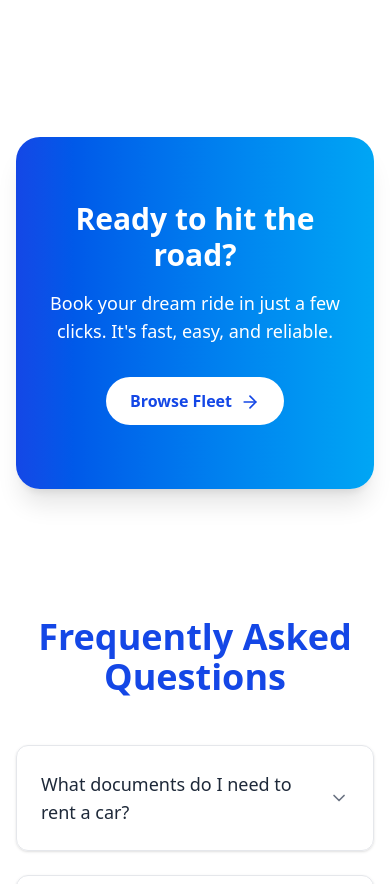
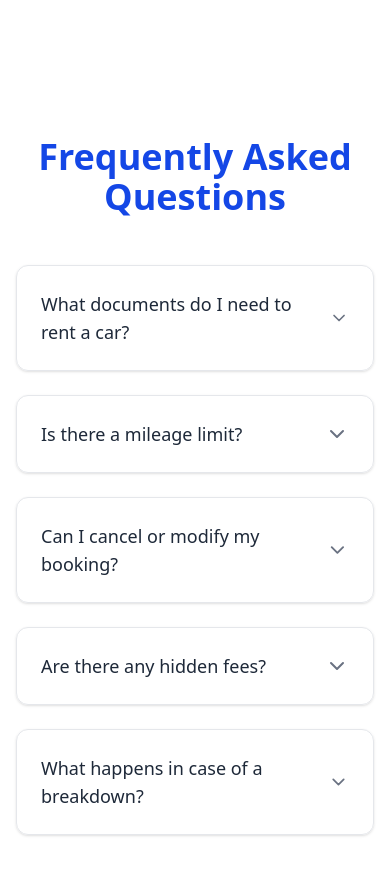
Before and after one commit to langat68/Frontend-Chukuaride-v2, a React (Vite) app: page / in a window 390 px wide. Shown: the part 6400-7284 px from the top of the page. Built offline with nearby package versions, Linux system fonts and the light colour scheme.

Commit message:
removed calltoaction.tsx

```diff
--- a/src/App.tsx
+++ b/src/App.tsx
@@ -4,7 +4,6 @@ import Navbar from './components/Navbar'
 import HowItWorks from './components/Howitworks'
 import Fleet from './components/Fleet'
 import Testimonial from './components/Testimonial'
-import Calltoaction from'./components/Calltoaction'
 import FAQ from './components/FAQ'
 import Footer from './components/Footer'
 import './App.css'
@@ -19,7 +18,6 @@ function App() {
       <HowItWorks/>
       <Fleet/>
       <Testimonial/>
-      <Calltoaction/>
       <FAQ/>
       <Footer/>
 
--- a/src/components/Calltoaction.tsx
+++ /dev/null
@@ -1,23 +0,0 @@
-
-import { ArrowRight } from 'lucide-react';
-
-const CallToAction = () => {
-  return (
-    <section className="bg-gradient-to-r from-blue-700 to-sky-500 text-white py-16 px-6 md:px-20 text-center rounded-3xl shadow-xl my-16 mx-4">
-      <h2 className="text-3xl md:text-4xl font-bold mb-4">
-        Ready to hit the road?
-      </h2>
-      <p className="text-lg md:text-xl mb-8">
-        Book your dream ride in just a few clicks. It's fast, easy, and reliable.
-      </p>
-      <a
-        href="/fleet"
-        className="inline-flex items-center gap-2 bg-white text-blue-700 font-semibold text-base md:text-lg px-6 py-3 rounded-full hover:bg-gray-100 transition"
-      >
-        Browse Fleet <ArrowRight className="h-5 w-5 mt-[2px]" />
-      </a>
-    </section>
-  );
-};
-
-export default CallToAction;
```
